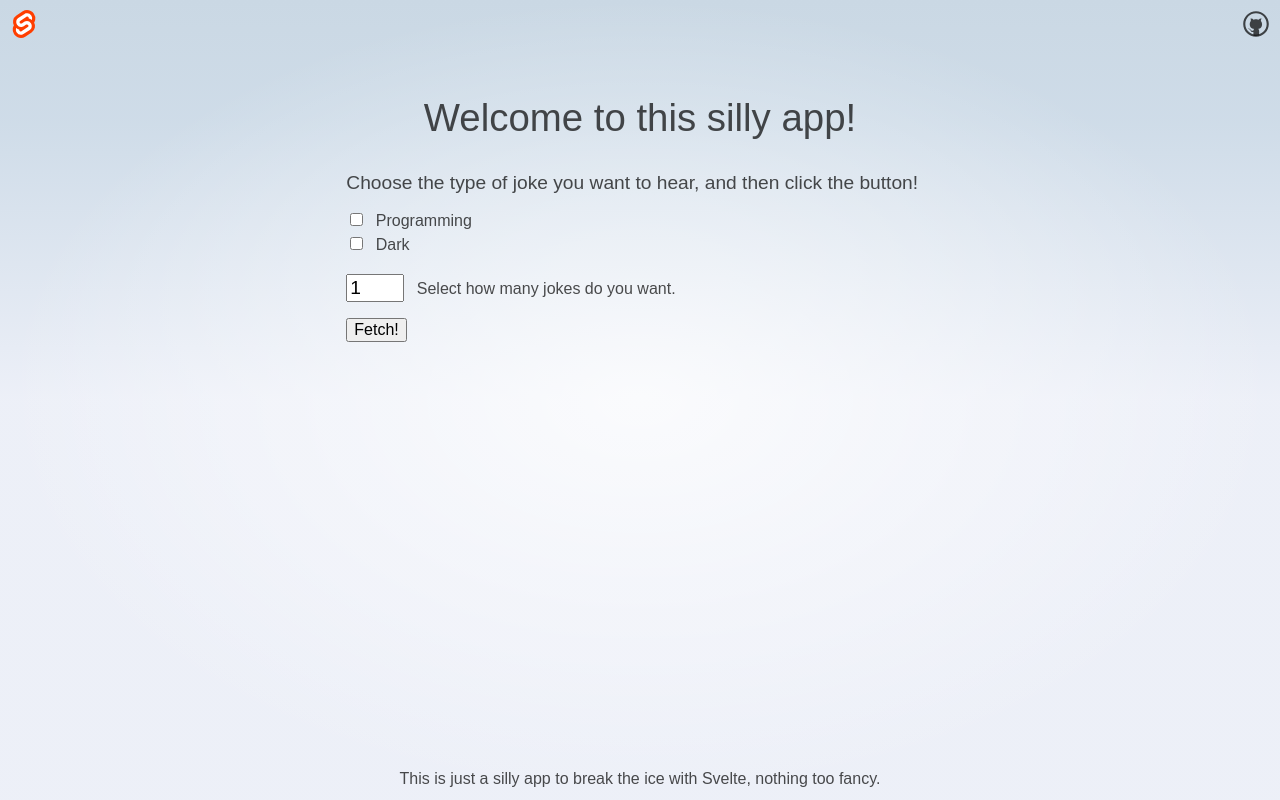
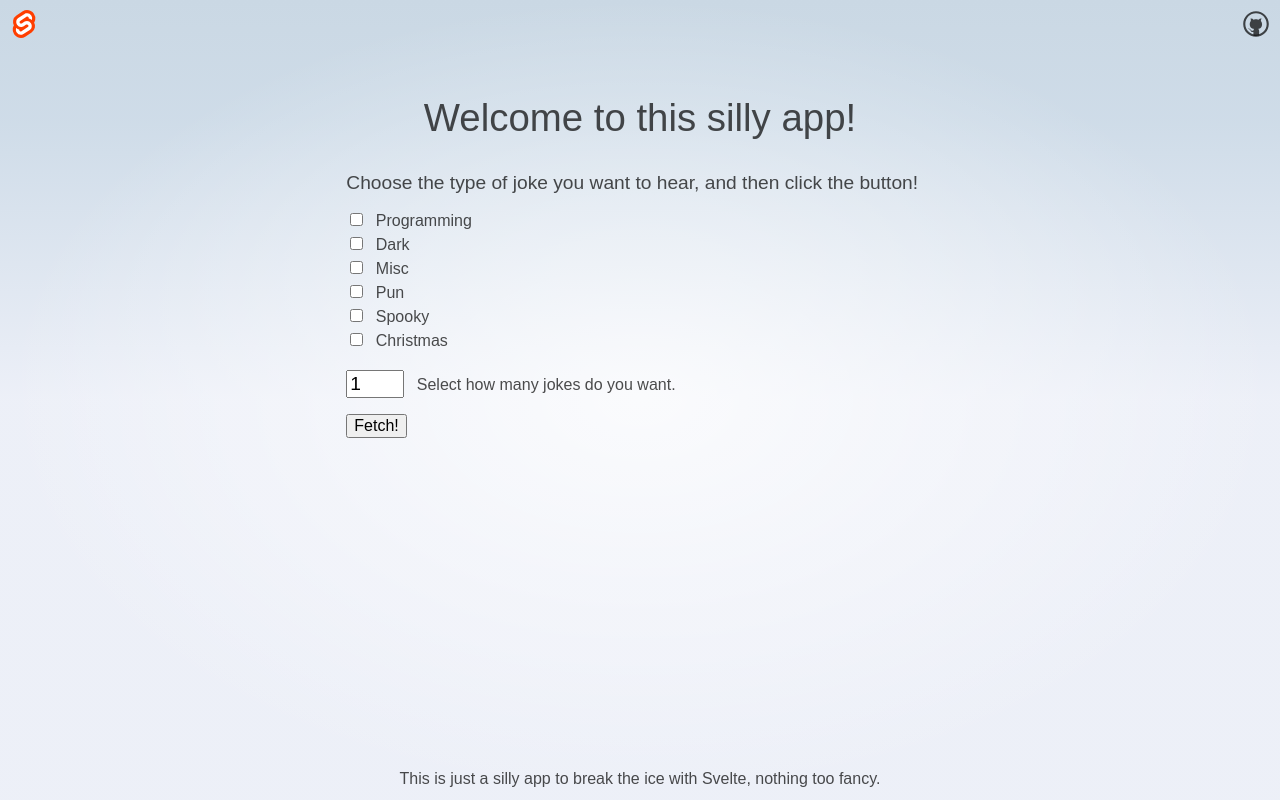
Before and after one commit to andreaiaia/svelte-jokes, a SvelteKit app: page / in a window 1280 px wide. Built offline with nearby package versions, Linux system fonts and the light colour scheme.

Commit message:
Add more jokes categories

```diff
--- a/src/routes/+page.svelte
+++ b/src/routes/+page.svelte
@@ -1,5 +1,5 @@
 <script>
-	const jokeTypes = ['Programming', 'Dark'];
+	const jokeTypes = ['Programming', 'Dark', 'Misc', 'Pun', 'Spooky', 'Christmas'];
 
 	/**
 	 * @type {string[]}
@@ -50,7 +50,7 @@
 
 	{#if jokes.length > 0}
 		{#each jokes as joke, i}
-			<h4>Joke {i + 1}</h4>
+			<h4>Joke #{i + 1}:</h4>
 			<div>
 				{#if joke.type === 'single'}
 					<p>{joke.joke}</p>
```
